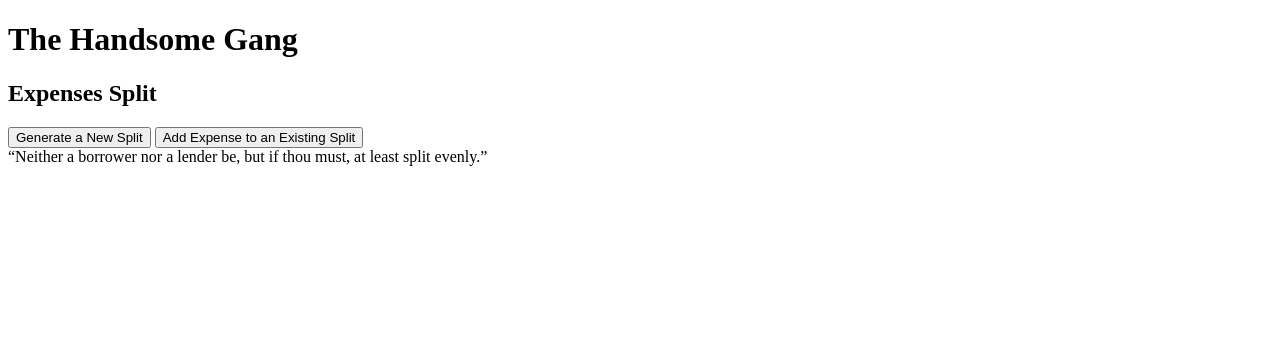
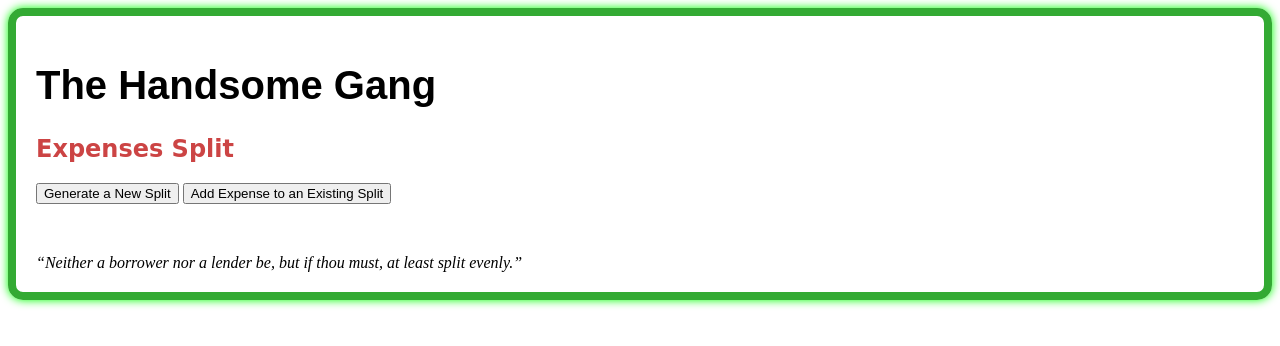
Before and after one commit to msmanu/thg_splitexpense, a plain HTML site: page index.html in a window 1280 px wide. Drawn offline with Linux system fonts and the light colour scheme.

Commit message:
Update index.html

```diff
--- a/index.html
+++ b/index.html
@@ -4,13 +4,13 @@
   <meta charset="UTF-8" />
   <meta name="viewport" content="width=device-width, initial-scale=1.0" />
   <title>The Handsome Gang</title>
-  <link rel="stylesheet" href="style.css" />
+  <link rel="stylesheet" href="styles.css" />
   <link href="https://fonts.googleapis.com/css2?family=Press+Start+2P&display=swap" rel="stylesheet" />
 </head>
-<body class="minecraft-border">
+<body class="border-minecraft">
   <div class="title-container">
-    <h1 class="main-title">The Handsome Gang</h1>
-    <h2 class="sub-title">Expenses Split</h2>
+    <h1 class="title">The Handsome Gang</h1>
+    <h2 class="subtitle">Expenses Split</h2>
   </div>
 
   <div class="button-group">
```
